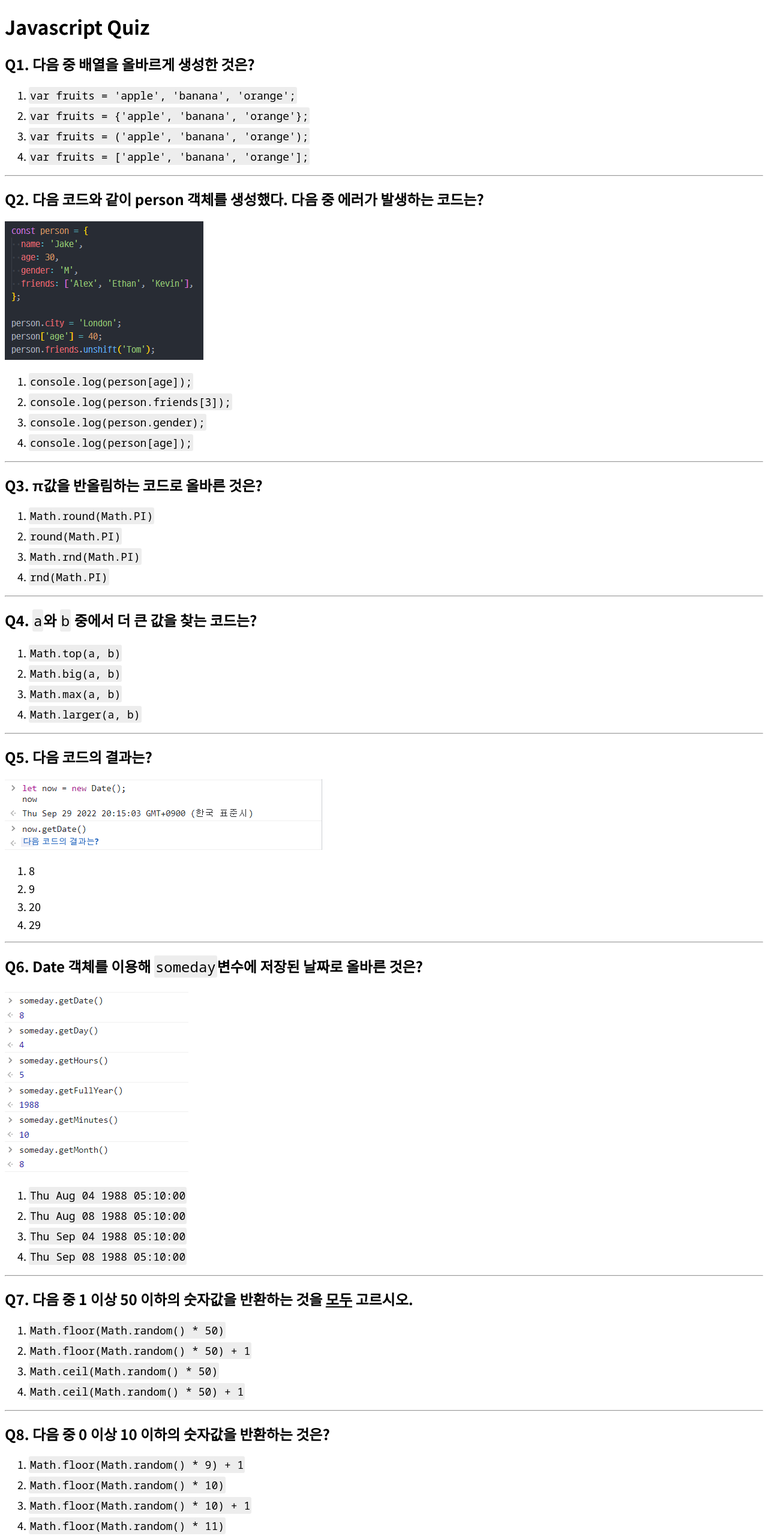
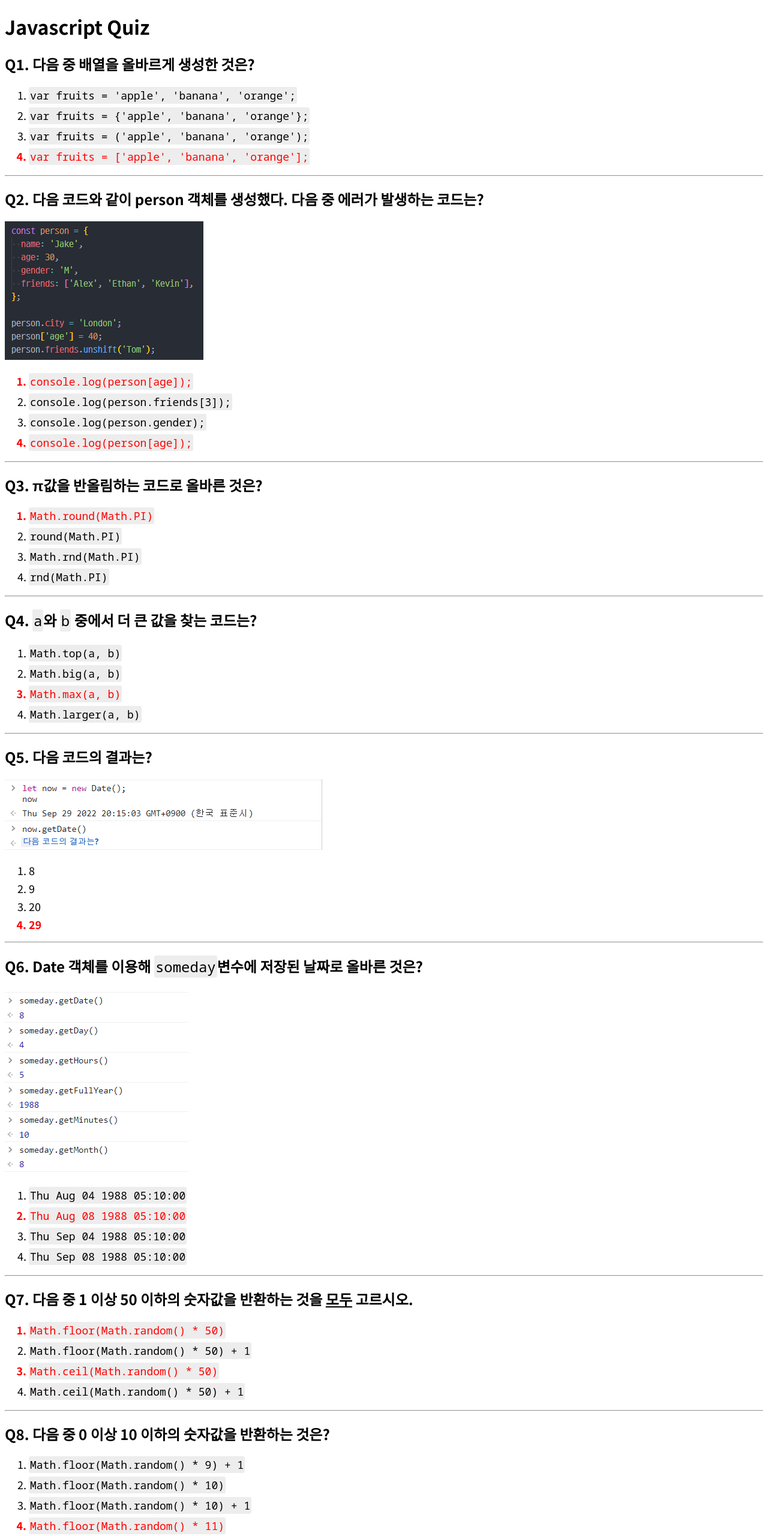
Before and after one commit to SeSacjh/JavaScript-exam, a plain HTML site: page quiz_javascript/js_quiz4/quiz1.html in a window 1280 px wide. Shown: the top 2561 px of the page at 60% size. Drawn offline with Linux system fonts and the light colour scheme.

Commit message:
"study: 과제"

```diff
--- a/quiz_javascript/js_quiz4/quiz1.html
+++ b/quiz_javascript/js_quiz4/quiz1.html
@@ -57,7 +57,7 @@
       <li><code>var fruits = 'apple', 'banana', 'orange';</code></li>
       <li><code>var fruits = {'apple', 'banana', 'orange'};</code></li>
       <li><code>var fruits = ('apple', 'banana', 'orange');</code></li>
-      <li><code>var fruits = ['apple', 'banana', 'orange'];</code></li>
+      <li class="check"><code>var fruits = ['apple', 'banana', 'orange'];</code></li>
     </ol>
     <hr />
 
@@ -67,16 +67,16 @@
     </h2>
     <img src="./image/quiz1-4.png" alt="보기" />
     <ol>
-      <li><code>console.log(person[age]);</code></li>
+      <li class="check"><code>console.log(person[age]);</code></li>
       <li><code>console.log(person.friends[3]);</code></li>
       <li><code>console.log(person.gender);</code></li>
-      <li><code>console.log(person[age]);</code></li>
+      <li class="check"><code>console.log(person[age]);</code></li>
     </ol>
     <hr />
 
     <h2>Q3. &pi;값을 반올림하는 코드로 올바른 것은?</h2>
     <ol>
-      <li><code>Math.round(Math.PI)</code></li>
+      <li class="check"><code>Math.round(Math.PI)</code></li>
       <li><code>round(Math.PI)</code></li>
       <li><code>Math.rnd(Math.PI)</code></li>
       <li><code>rnd(Math.PI)</code></li>
@@ -87,7 +87,7 @@
     <ol>
       <li><code>Math.top(a, b)</code></li>
       <li><code>Math.big(a, b)</code></li>
-      <li><code>Math.max(a, b)</code></li>
+      <li class="check"><code>Math.max(a, b)</code></li>
       <li><code>Math.larger(a, b)</code></li>
     </ol>
     <hr />
@@ -98,7 +98,7 @@
       <li>8</li>
       <li>9</li>
       <li>20</li>
-      <li>29</li>
+      <li class="check">29</li>
     </ol>
     <hr />
 
@@ -109,7 +109,7 @@
     <img src="./image/quiz1-2.png" alt="보기" />
     <ol>
       <li><code>Thu Aug 04 1988 05:10:00</code></li>
-      <li><code>Thu Aug 08 1988 05:10:00</code></li>
+      <li class="check"><code>Thu Aug 08 1988 05:10:00</code></li>
       <li><code>Thu Sep 04 1988 05:10:00</code></li>
       <li><code>Thu Sep 08 1988 05:10:00</code></li>
     </ol>
@@ -119,9 +119,9 @@
       Q7. 다음 중 1 이상 50 이하의 숫자값을 반환하는 것을 <u>모두</u> 고르시오.
     </h2>
     <ol>
-      <li><code>Math.floor(Math.random() * 50)</code></li>
+      <li class="check"><code>Math.floor(Math.random() * 50)</code></li>
       <li><code>Math.floor(Math.random() * 50) + 1</code></li>
-      <li><code>Math.ceil(Math.random() * 50)</code></li>
+      <li class="check"><code>Math.ceil(Math.random() * 50)</code></li>
       <li><code>Math.ceil(Math.random() * 50) + 1</code></li>
     </ol>
     <hr />
@@ -131,7 +131,7 @@
       <li><code>Math.floor(Math.random() * 9) + 1</code></li>
       <li><code>Math.floor(Math.random() * 10)</code></li>
       <li><code>Math.floor(Math.random() * 10) + 1</code></li>
-      <li><code>Math.floor(Math.random() * 11)</code></li>
+      <li class="check"><code>Math.floor(Math.random() * 11)</code></li>
     </ol>
     <hr />
 
```
Also changed, not shown: quiz_javascript/js_quiz3/quiz1.html (+1 -1 lines), quiz_javascript/js_quiz3/quiz5.html (+23 -13 lines), quiz_javascript/js_quiz4/quiz2.html (+8 -0 lines).
